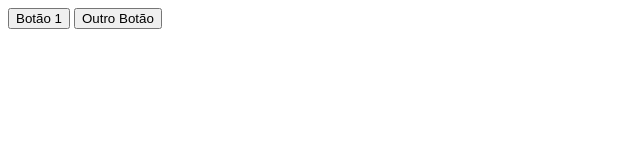
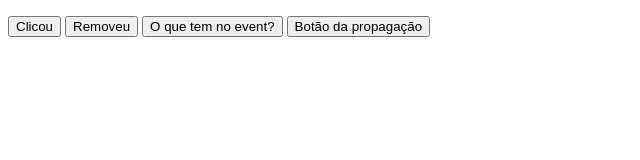
Before and after one commit to ViniciusNeivas/javascript-dom, a plain HTML site: page 04 - Eventos/index.html in a window 1280 px wide. Shown: the whole page, without its empty margins (0-640 px from the left). Drawn offline with Linux system fonts and the light colour scheme.

Commit message:
Como lançar e parar evento de propagação

```diff
--- a/04 - Eventos/index.html
+++ b/04 - Eventos/index.html
@@ -7,13 +7,19 @@
     <title>Eventos</title>
 </head>
 <body>
-    <button id="btn1">
-        Botão 1
-    </button>
+    <p id="pararagrafo-da-propagacao">
+        <button id="btn1">
+           Clicou
+        </button>
 
-    <button id="btn2">
-        Outro Botão
-    </button>
+        <button id="btn2">
+            Removeu
+        </button>
+
+        <button id="btn3">
+            O que tem no event?
+        </button>
+    </p>
 
 </body>
 
--- a/04 - Eventos/index.js
+++ b/04 - Eventos/index.js
@@ -32,3 +32,17 @@ btn2.addEventListener("click",() => {
     clicouEmMim();
     btn1.removeEventListener('click',teste)
 })
+
+let p = document.getElementById('pararagrafo-da-propagacao')
+function msg (event){
+    event.stopPropagation()
+    console.log('clique no botão da propagacao');
+}
+let quartoBtn = document.createElement('button')
+quartoBtn.addEventListener('click', msg)
+quartoBtn.innerText = "Botão da propagação"
+p.appendChild(quartoBtn)
+
+p.addEventListener('click',() => {
+    console.log("clicaram no paragrafo")
+})
```
